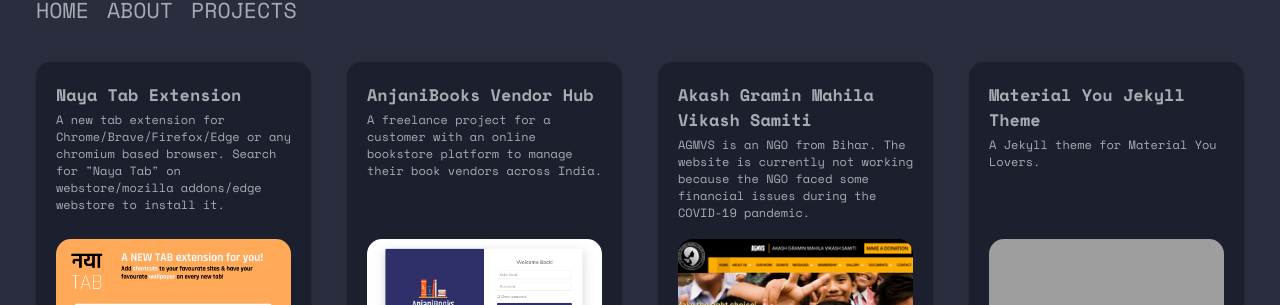
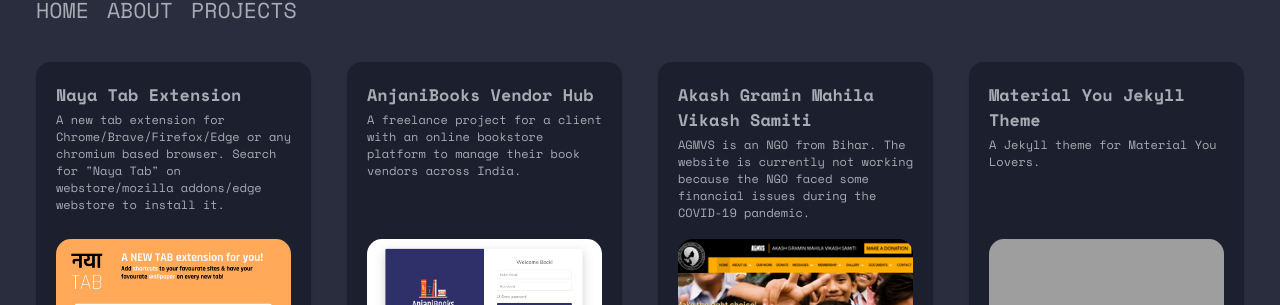
Before and after one commit to sharadcodes/sharadcodes.github.io, a Jekyll site: the page built from projects.md, in a window 1280 px wide and 900 px high. Shown: the part 420-725 px from the top of the window. Built offline with Jekyll 4.4.1, drawn with Linux system fonts in a browser that asks for light colours; nearby versions of some CDN libraries.

Commit message:
Update projects_data.yml

```diff
--- a/_data/projects_data.yml
+++ b/_data/projects_data.yml
@@ -8,7 +8,7 @@
   - title: AnjaniBooks Vendor Hub
     img: /assets/uploads/abvh.png
     img_alt: AnjaniBooks Vendor Hub
-    about: A freelance project for a customer with an online bookstore platform to manage their book vendors across India.
+    about: A freelance project for a client with an online bookstore platform to manage their book vendors across India.
     link: https://vh.anjanibooks.com
 
   - title: Akash Gramin Mahila Vikash Samiti
```
